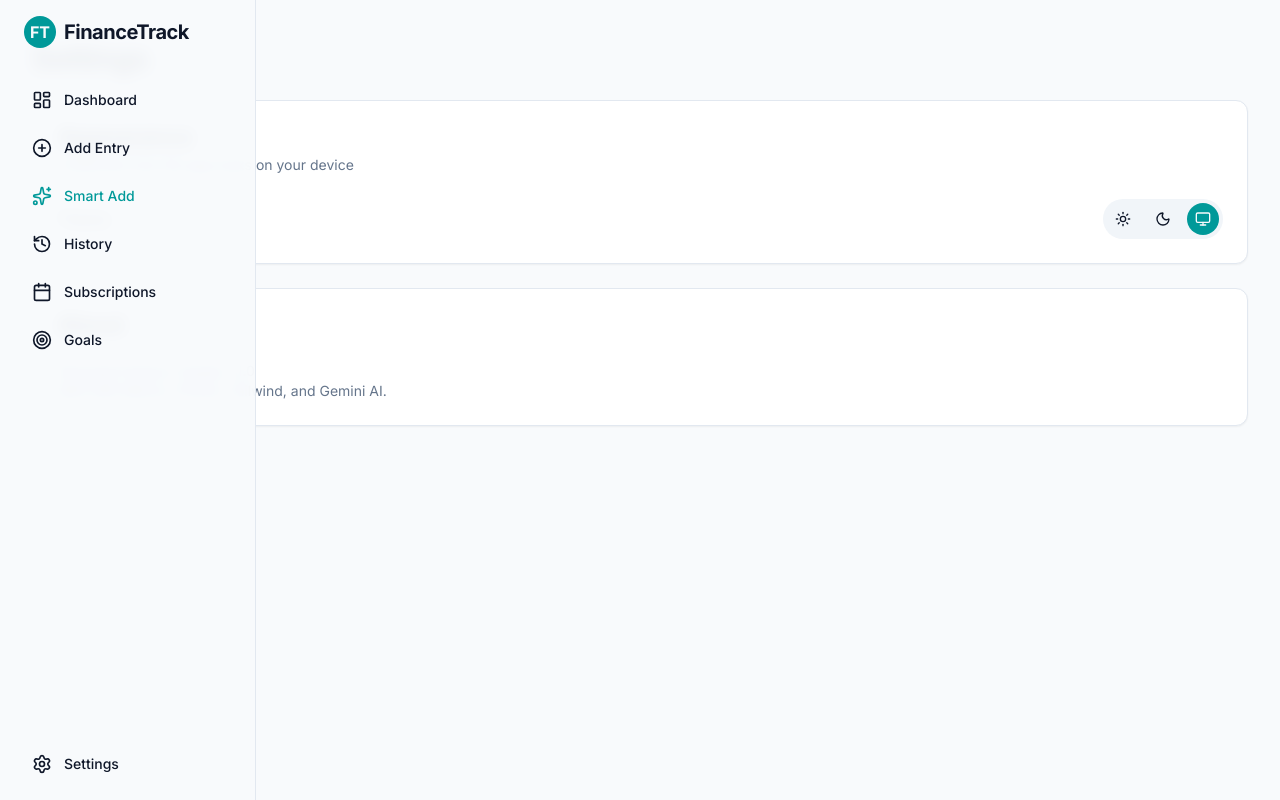
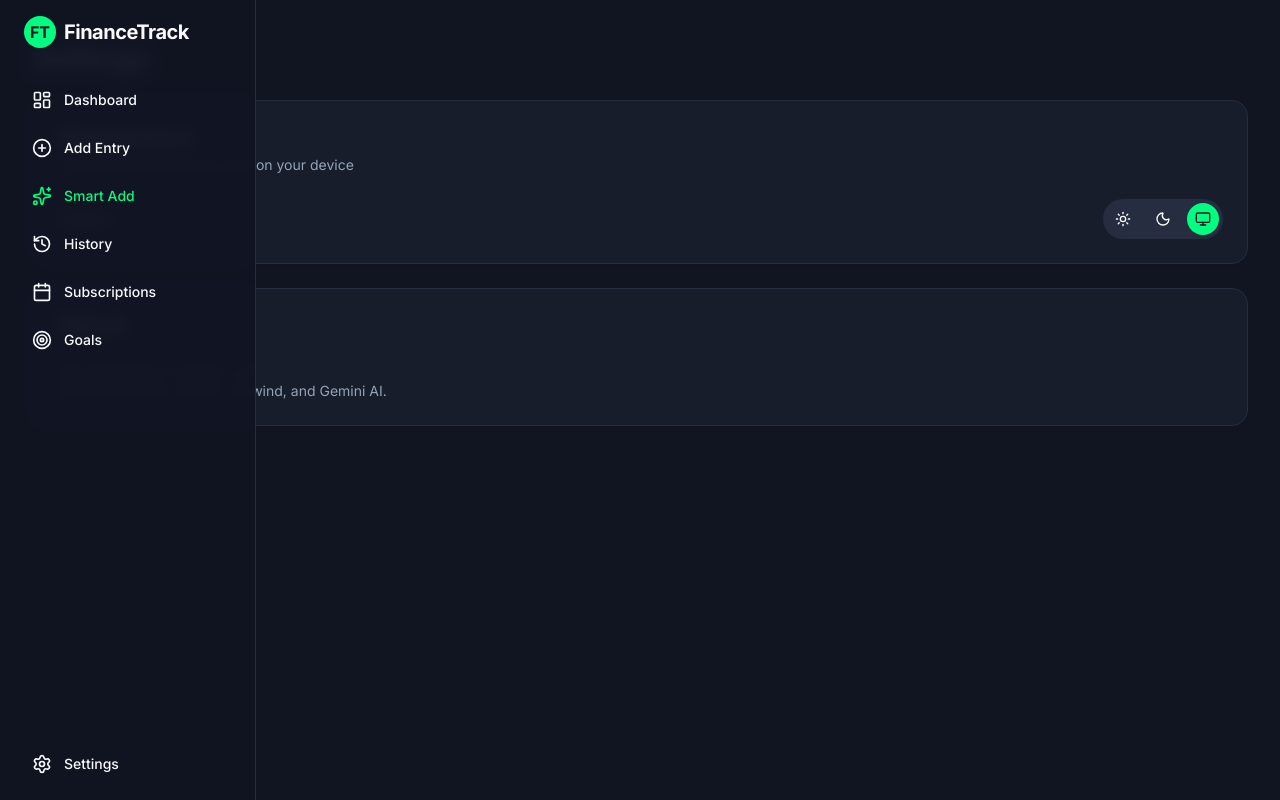
Before and after one commit to rosh9898/finance-tracker, a Next.js app: page /settings in a window 1280 px wide. Built offline with nearby package versions, Linux system fonts and the light colour scheme.

Commit message:
Enforce Casflow Dark Theme globally

```diff
--- a/app/globals.css
+++ b/app/globals.css
@@ -4,43 +4,7 @@
 
 @layer base {
   :root {
-    /* Light Mode - Premium Soft UI */
-    --background: 210 40% 98%;
-    /* Soft Cool White */
-    --foreground: 222 47% 11%;
-    /* Deep Navy for text */
-
-    --card: 0 0% 100%;
-    --card-foreground: 222 47% 11%;
-
-    --popover: 0 0% 100%;
-    --popover-foreground: 222 47% 11%;
-
-    --primary: 180 100% 30%;
-    /* Darker Tea/Cyan for readability */
-    --primary-foreground: 210 40% 98%;
-
-    --secondary: 210 40% 96.1%;
-    --secondary-foreground: 222 47% 11%;
-
-    --muted: 210 40% 96.1%;
-    --muted-foreground: 215 16% 47%;
-
-    --accent: 210 40% 96.1%;
-    --accent-foreground: 222 47% 11%;
-
-    --destructive: 0 84.2% 60.2%;
-    --destructive-foreground: 210 40% 98%;
-
-    --border: 214.3 31.8% 91.4%;
-    --input: 214.3 31.8% 91.4%;
-    --ring: 180 100% 30%;
-
-    --radius: 0.75rem;
-  }
-
-  .dark {
-    /* Casflow Theme - Deep Navy */
+    /* Casflow Theme - Deep Navy (Default for ALL modes) */
     --background: 224 35% 10%;
     /* #111422 Deep Navy */
     --foreground: 210 40% 98%;
@@ -73,6 +37,31 @@
     --border: 224 25% 20%;
     --input: 224 25% 20%;
     --ring: 270 95% 65%;
+
+    --radius: 1rem;
+  }
+
+  .dark {
+    /* Same as root */
+    --background: 224 35% 10%;
+    --foreground: 210 40% 98%;
+    --card: 224 30% 13%;
+    --card-foreground: 210 40% 98%;
+    --popover: 224 30% 13%;
+    --popover-foreground: 210 40% 98%;
+    --primary: 150 100% 50%;
+    --primary-foreground: 224 35% 10%;
+    --secondary: 270 95% 65%;
+    --secondary-foreground: 210 40% 98%;
+    --muted: 224 25% 20%;
+    --muted-foreground: 215 20% 65%;
+    --accent: 270 95% 65%;
+    --accent-foreground: 210 40% 98%;
+    --destructive: 330 85% 60%;
+    --destructive-foreground: 210 40% 98%;
+    --border: 224 25% 20%;
+    --input: 224 25% 20%;
+    --ring: 270 95% 65%;
   }
 }
 
@@ -83,25 +72,22 @@
 
   body {
     @apply bg-background text-foreground antialiased;
-  }
-
-  .dark body {
-    /* Ambient Glow Background ONLY for Dark Mode */
+    /* Ambient Glow Background - Always On */
     background:
-      radial-gradient(circle at 0% 0%, hsl(270 100% 60% / 0.15) 0%, transparent 50%),
-      radial-gradient(circle at 100% 0%, hsl(180 100% 50% / 0.1) 0%, transparent 50%),
-      hsl(228 20% 6%);
+      radial-gradient(circle at 10% 10%, hsl(270 100% 60% / 0.12) 0%, transparent 40%),
+      radial-gradient(circle at 90% 90%, hsl(150 100% 50% / 0.08) 0%, transparent 40%),
+      hsl(224 35% 10%);
     background-attachment: fixed;
   }
 }
 
-/* Advanced Glassmorphism Utilities */
+/* Glassmorphism Utilities */
 .glass {
-  @apply bg-white/5 backdrop-blur-xl border-white/10 shadow-lg;
+  @apply bg-white/5 backdrop-blur-xl border-white/5 shadow-lg;
 }
 
 .glass-card {
-  @apply bg-[#0f1420]/60 backdrop-blur-2xl border border-white/5 shadow-xl transition-all duration-300 hover:shadow-cyan-500/10 hover:border-cyan-500/20 hover:scale-[1.01] rounded-2xl;
+  @apply bg-[#171c2b]/80 backdrop-blur-2xl border border-white/5 shadow-xl rounded-2xl;
 }
 
 /* Neon Text Utilities */
```
